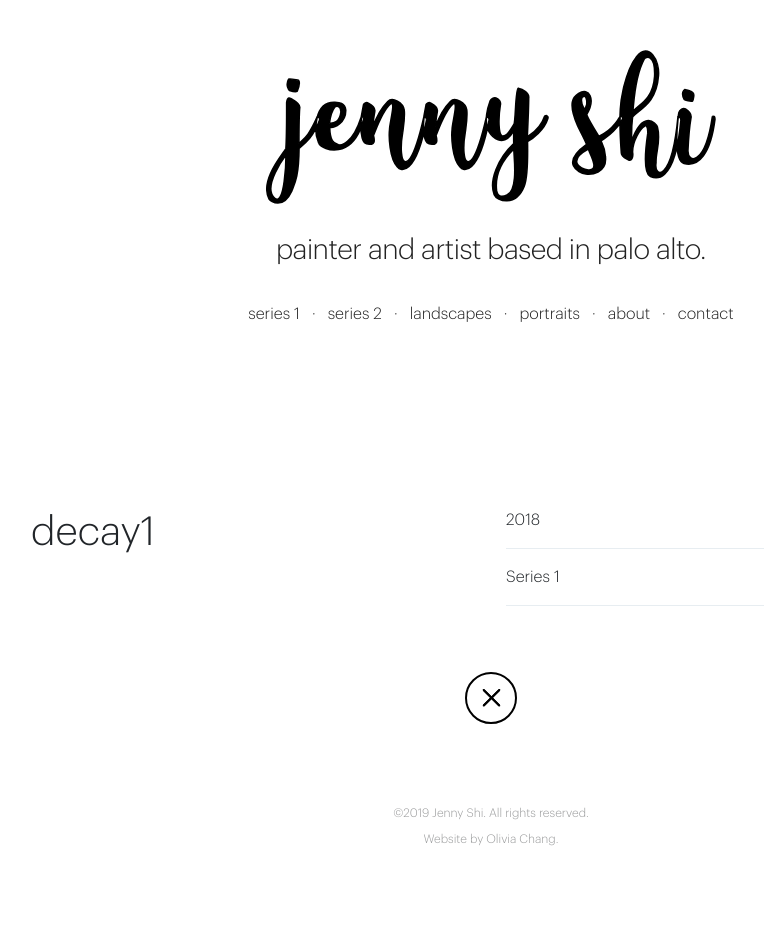
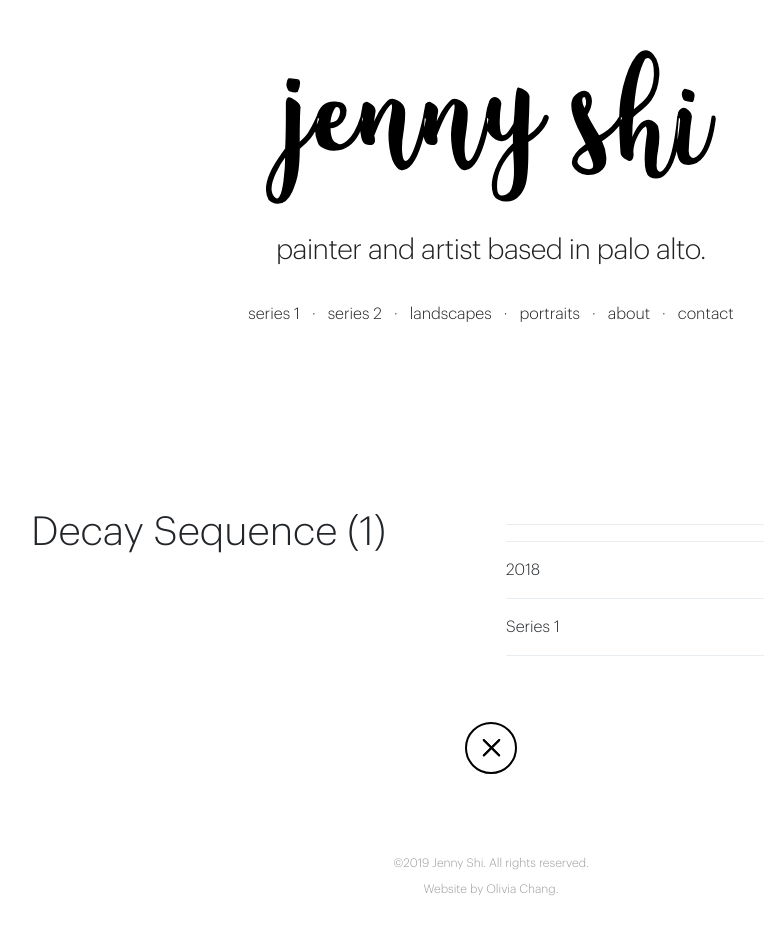
Before and after one commit to oliviachang29/jenny, a Jekyll site: the page built from _projects/decay1.markdown, in a window 1280 px wide. Shown: the whole page, without its empty margins (149-913 px from the left). Built offline with Jekyll 4.4.1, drawn with Linux system fonts in a browser that asks for light colours; before the commit the page ends 900 px from its top, so only the background shows below that.

Commit message:
Update from Forestry.io Jenny Shi updated _projects/decay1.markdown

```diff
--- a/_projects/decay1.markdown
+++ b/_projects/decay1.markdown
@@ -1,7 +1,11 @@
 ---
-title: decay1
-date: 2018-10-28 17:17:00 Z
+title: Decay Sequence (1)
+date: 2018-10-28T17:17:00.000+00:00
 categories:
 - series 1
 image: "/uploads/4.jpg"
+description: ''
+medium: ''
+style: ''
+
 ---
```
Also changed, not shown: .forestry/front_matter/templates/project.yml.
